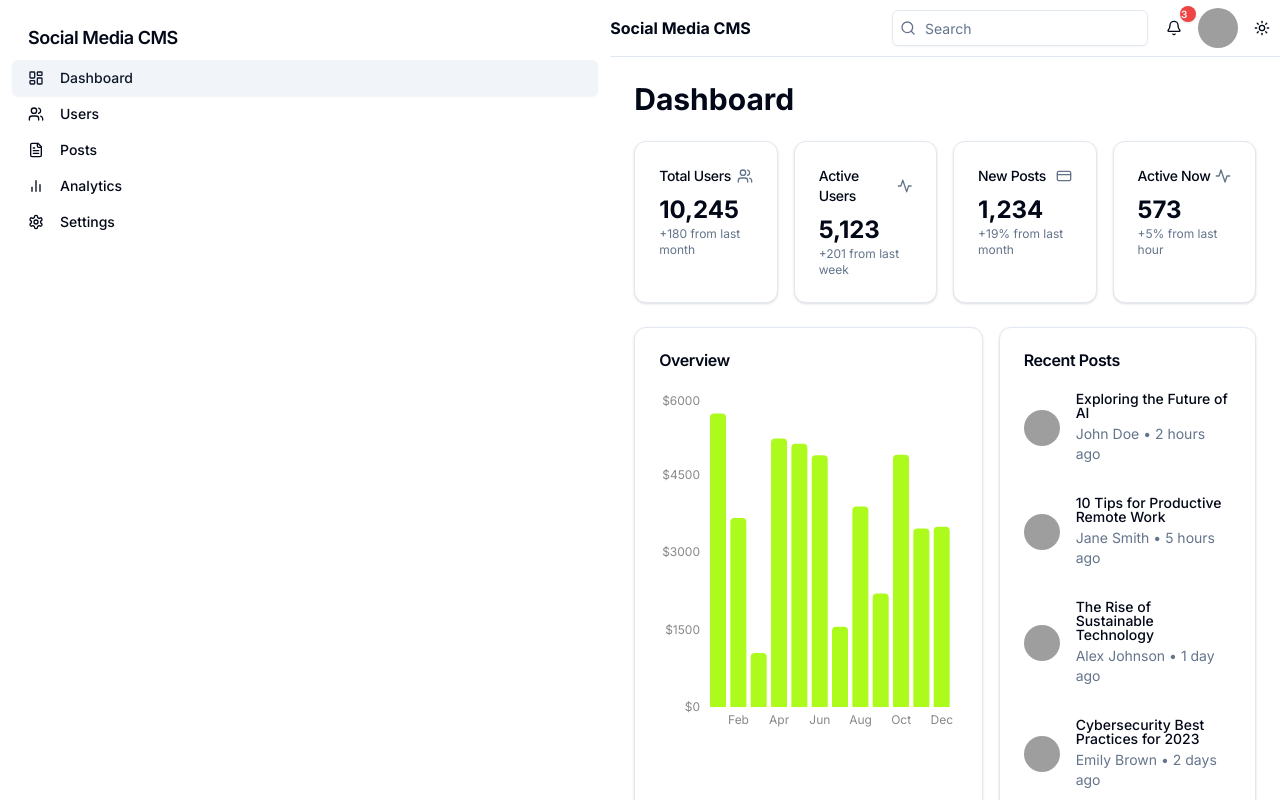
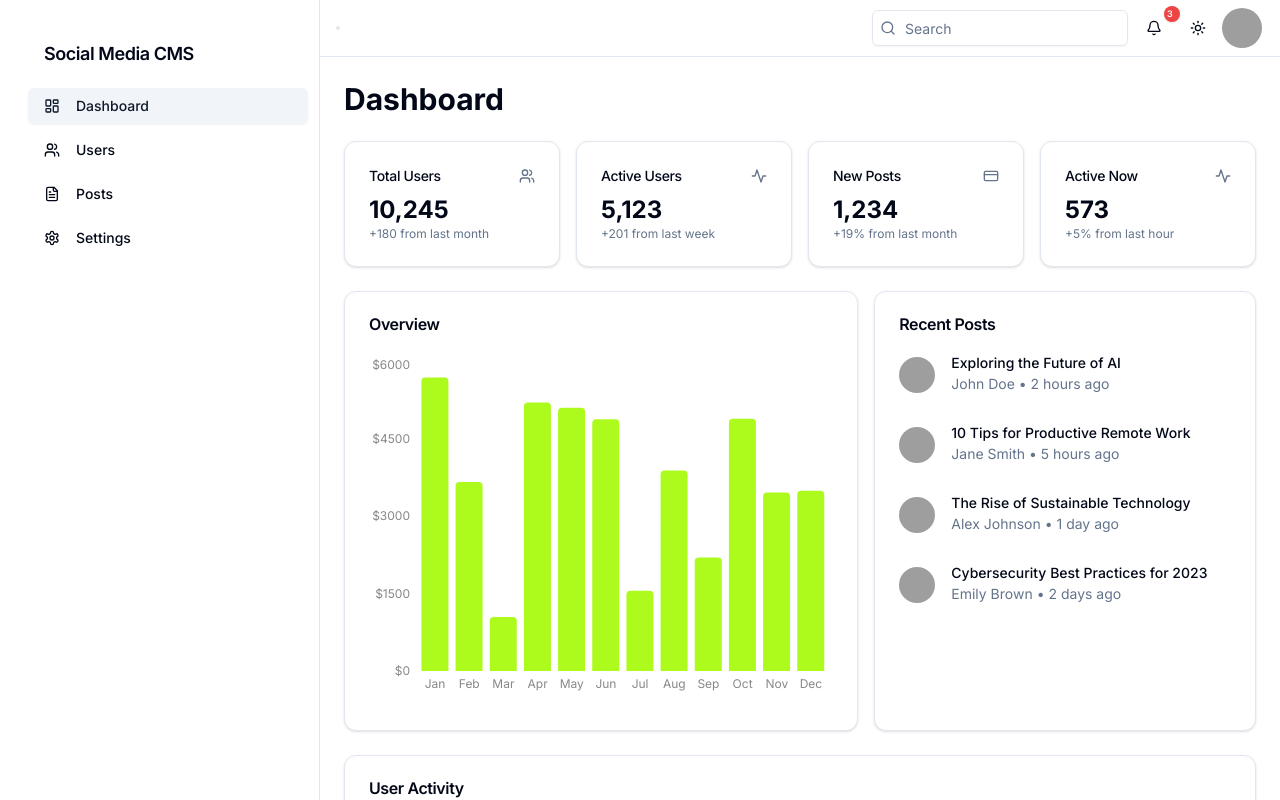
Before and after one commit to Mochrks/web-dashboard-social-media, a Next.js app: page / in a window 1280 px wide. Shown: the top 800 px of the page. Built offline with nearby package versions, Linux system fonts and the light colour scheme; grey boxes are pictures that could not be loaded.

Commit message:
fix: layout sidebar and header navbar

```diff
--- a/app/analytics/page.tsx
+++ /dev/null
@@ -1,37 +0,0 @@
-import { Sidebar } from "@/components/sidebar"
-import { Header } from "@/components/header"
-import { OverviewStats } from "@/components/overview-stats"
-import { EngagementChart } from "@/components/engagement-chart"
-import { TopPosts } from "@/components/top-posts"
-import { AudienceDemographics } from "@/components/audience-demographics"
-import { EventsOverview } from "@/components/events-overview"
-import { EventsCalendar } from "@/components/events-calendar"
-import { EventPerformance } from "@/components/event-performance"
-import { EventManagement } from "@/components/event-management"
-
-export default function AnalyticsPage() {
-  return (
-    <div className="flex min-h-screen">
-      <Sidebar className="hidden lg:block" />
-      <div className="flex-1">
-        <Header />
-        <main className="container mx-auto p-4 md:p-6 space-y-6">
-          <h1 className="text-3xl font-bold">Analytics</h1>
-          <OverviewStats />
-          <div className="grid gap-6 md:grid-cols-2">
-            <EngagementChart />
-            <AudienceDemographics />
-          </div>
-          <TopPosts />
-          <h2 className="text-2xl font-semibold mt-8">Events Analytics</h2>
-          <EventsOverview />
-          <div className="grid gap-6 md:grid-cols-2">
-            <EventsCalendar />
-            <EventPerformance />
-          </div>
-          <EventManagement />
-        </main>
-      </div>
-    </div>
-  )
-}
--- a/app/page.tsx
+++ b/app/page.tsx
@@ -7,7 +7,7 @@ import { UserActivity } from "@/components/user-activity"
 
 export default function DashboardPage() {
   return (
-    <div className="flex min-h-screen">
+    <div className="flex min-h-screen  transition-colors duration-200">
       <Sidebar className="hidden lg:block" />
       <div className="flex-1">
         <Header />
--- a/components/header.tsx
+++ b/components/header.tsx
@@ -1,7 +1,7 @@
 "use client"
 
 import { useState } from "react"
-import { Bell, Search, User } from 'lucide-react'
+import { Bell, Menu, Search, User } from 'lucide-react'
 import { Input } from "@/components/ui/input"
 import { Button } from "@/components/ui/button"
 import {
@@ -15,21 +15,33 @@ import {
 import { Avatar, AvatarFallback, AvatarImage } from "@/components/ui/avatar"
 import { Badge } from "@/components/ui/badge"
 import { ModeToggle } from "@/components/mode-toggle"
+import { Sheet, SheetContent, SheetTrigger } from "./ui/sheet"
+import { SidebarContent } from "./sidebar"
 
 export function Header() {
   const [notifications, setNotifications] = useState(3)
+  const [isOpen, setIsOpen] = useState(false)
 
   return (
-    <header className="sticky top-0 z-50 w-full border-b bg-background/95 backdrop-blur supports-[backdrop-filter]:bg-background/60">
-      <div className="container flex h-14 items-center">
-        <div className="mr-4 hidden md:flex">
-          <a className="mr-6 flex items-center space-x-2" href="/">
-            <span className="hidden font-bold sm:inline-block">
-              Social Media CMS
-            </span>
-          </a>
+    <header className="sticky top-0 z-50 w-full  border-b-2 md:border-b bg-background/95 backdrop-blur supports-[backdrop-filter]:bg-background/60">
+      <div className="w-full flex h-14 items-center space-x-5 ">
+        <div className="ml-4 border-2 rounded-md">
+          <Sheet open={isOpen} onOpenChange={setIsOpen} >
+            <SheetTrigger asChild>
+              <Button
+                variant="ghost"
+                className="md:hidden z-40"
+                size="icon"
+              >
+                <Menu className="h-5 w-5" />
+              </Button>
+            </SheetTrigger>
+            <SheetContent side="left" className="p-0">
+              <SidebarContent />
+            </SheetContent>
+          </Sheet>
         </div>
-        <div className="flex flex-1 items-center justify-between space-x-2 md:justify-end">
+        <div className="flex flex-1 items-center justify-between space-x-2 md:justify-end px-5 ">
           <div className="w-full flex-1 md:w-auto md:flex-none">
             <form>
               <div className="relative">
@@ -48,7 +60,7 @@ export function Header() {
                 {notifications > 0 && (
                   <Badge
                     variant="destructive"
-                    className="absolute -right-1 -top-1 h-4 w-4 rounded-full p-0 text-[10px]"
+                    className="absolute -right-2 -top-1 h-4 w-4 rounded-full pl-[2px] text-[9px]"
                   >
                     {notifications}
                   </Badge>
@@ -63,6 +75,7 @@ export function Header() {
               <DropdownMenuItem>New comment on your post</DropdownMenuItem>
             </DropdownMenuContent>
           </DropdownMenu>
+          <ModeToggle />
           <DropdownMenu>
             <DropdownMenuTrigger asChild>
               <Button variant="ghost" size="icon">
@@ -80,7 +93,7 @@ export function Header() {
               <DropdownMenuItem>Log out</DropdownMenuItem>
             </DropdownMenuContent>
           </DropdownMenu>
-          <ModeToggle />
+
         </div>
       </div>
     </header>
--- a/components/sidebar.tsx
+++ b/components/sidebar.tsx
@@ -2,60 +2,40 @@
 
 import { cn } from "@/lib/utils"
 import { Button } from "@/components/ui/button"
-import { ScrollArea } from "@/components/ui/scroll-area"
-import { Sheet, SheetContent, SheetTrigger } from "@/components/ui/sheet"
-import { useState } from "react"
 import Link from "next/link"
 import { usePathname } from "next/navigation"
-import { LayoutDashboard, Users, FileText, BarChart2, Settings, Menu } from 'lucide-react'
+import { LayoutDashboard, Users, FileText, Settings, } from 'lucide-react'
 
 const sidebarItems = [
   { name: "Dashboard", icon: LayoutDashboard, href: "/" },
   { name: "Users", icon: Users, href: "/users" },
   { name: "Posts", icon: FileText, href: "/posts" },
-  { name: "Analytics", icon: BarChart2, href: "/analytics" },
   { name: "Settings", icon: Settings, href: "/settings" },
 ]
 
-interface SidebarProps extends React.HTMLAttributes<HTMLDivElement> {}
+interface SidebarProps extends React.HTMLAttributes<HTMLDivElement> { }
 
 export function Sidebar({ className }: SidebarProps) {
-  const [isOpen, setIsOpen] = useState(false)
+
+  return (
+    <div className="w-[5px] md:w-[20rem] border-0 md:border-r">
+      <aside className={cn("pb-12 hidden md:block fixed left-4 top-4 z-40 ", className)}>
+        <SidebarContent />
+      </aside>
+    </div >
+  )
+}
+
+export const SidebarContent = () => {
   const pathname = usePathname()
 
   return (
-    <>
-      <Sheet open={isOpen} onOpenChange={setIsOpen}>
-        <SheetTrigger asChild>
-          <Button
-            variant="ghost"
-            className="md:hidden fixed left-4 top-4 z-40"
-            size="icon"
-          >
-            <Menu className="h-5 w-5" />
-          </Button>
-        </SheetTrigger>
-        <SheetContent side="left" className="p-0">
-          <SidebarContent />
-        </SheetContent>
-      </Sheet>
-      <aside className={cn("pb-12 hidden md:block", className)}>
-        <SidebarContent />
-      </aside>
-    </>
-  )
-}
-
-function SidebarContent() {
-  const pathname = usePathname()
-
-  return (
-    <div className="space-y-4 py-4">
+    <div className="space-y-5 py-4  w-[19rem]">
       <div className="px-3 py-2">
         <h2 className="mb-2 px-4 text-lg font-semibold tracking-tight">
           Social Media CMS
         </h2>
-        <div className="space-y-1">
+        <div className="flex flex-col gap-2 mt-5 ">
           {sidebarItems.map((item) => (
             <Link key={item.href} href={item.href}>
               <Button
```
